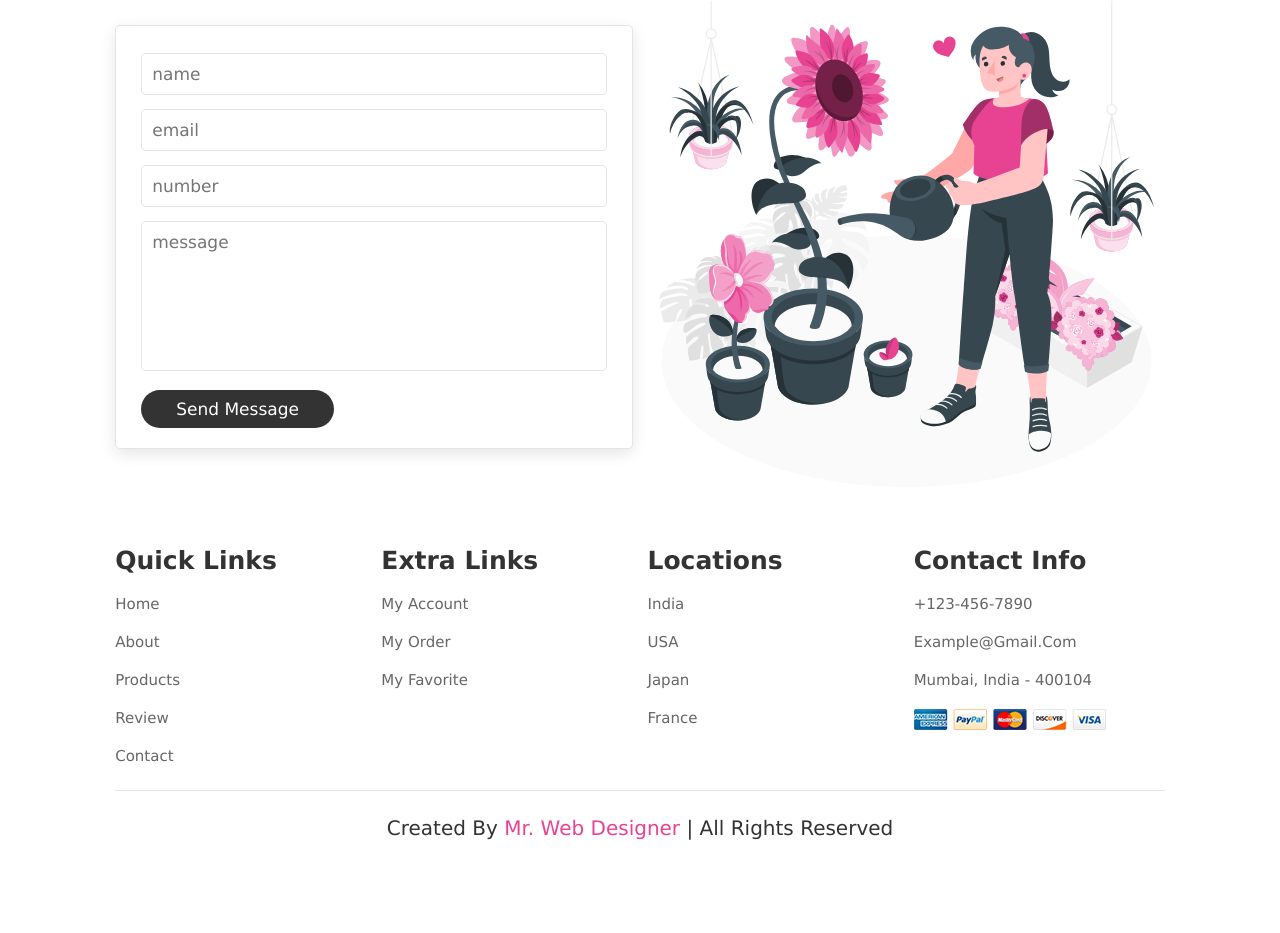
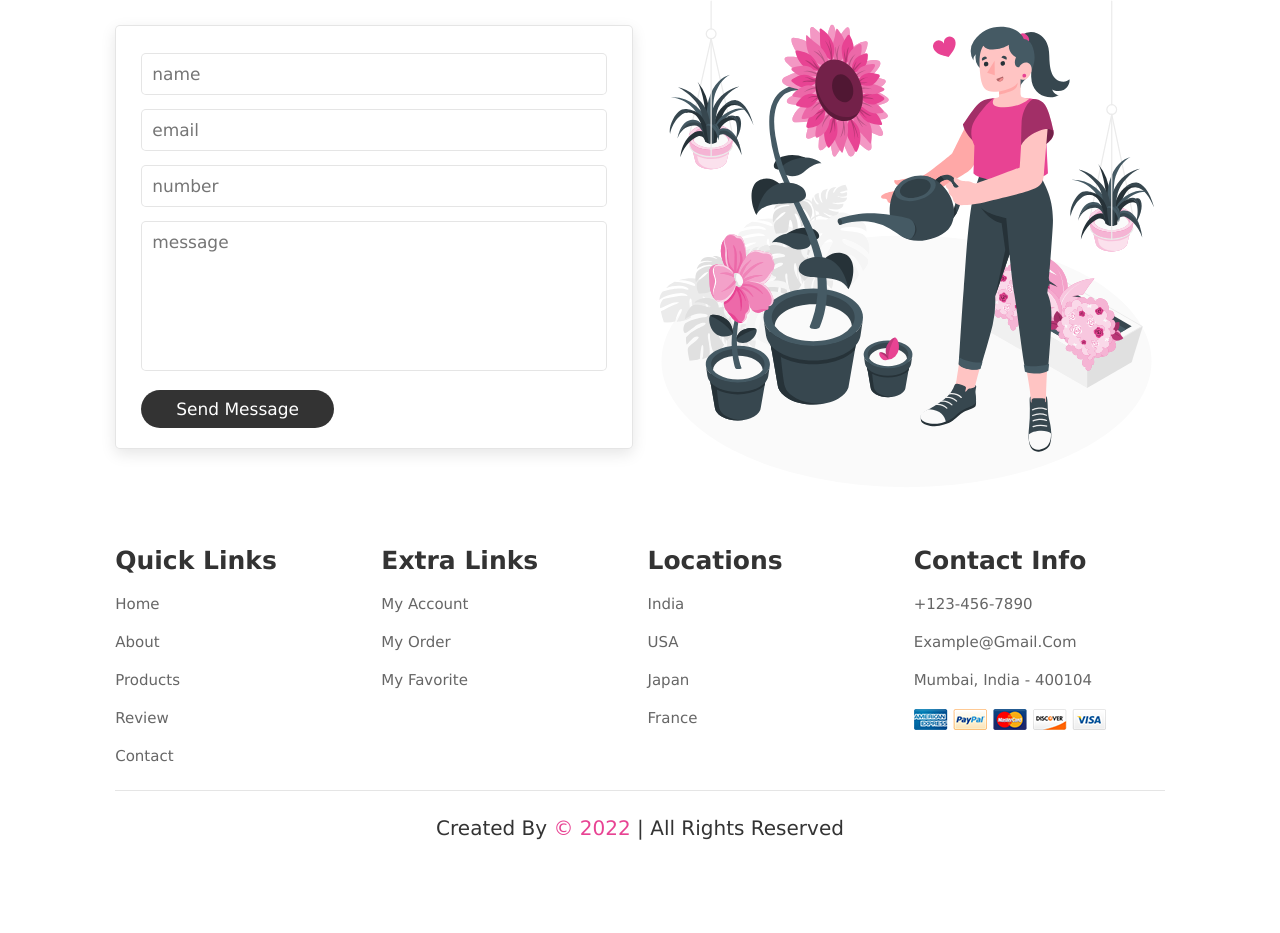
Before and after one commit to Naimchy2022/Naimchy2022, a plain HTML site: page index.html in a window 1280 px wide. Shown: the part 3422-4355 px from the top of the page. Drawn offline with Linux system fonts and the light colour scheme.

Commit message:
copy right symbol added

```diff
--- a/index.html
+++ b/index.html
@@ -418,7 +418,7 @@
 
     </div>
 
-    <div class="credit"> created by <span> mr. web designer </span> | all rights reserved </div>
+    <div class="credit"> created by <span>&copy; 2022</span> | all rights reserved </div>
 
 </section>
 
```
